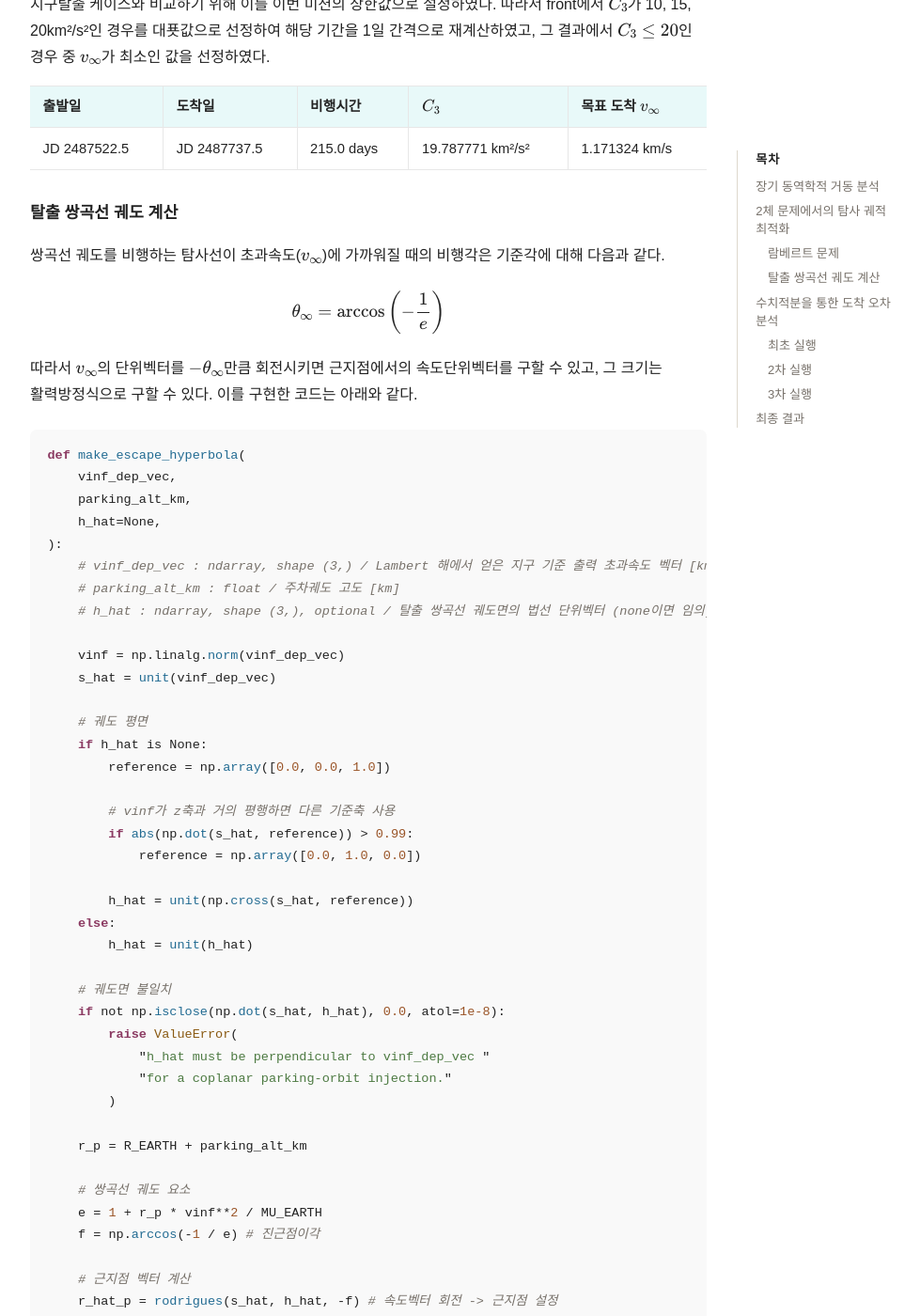
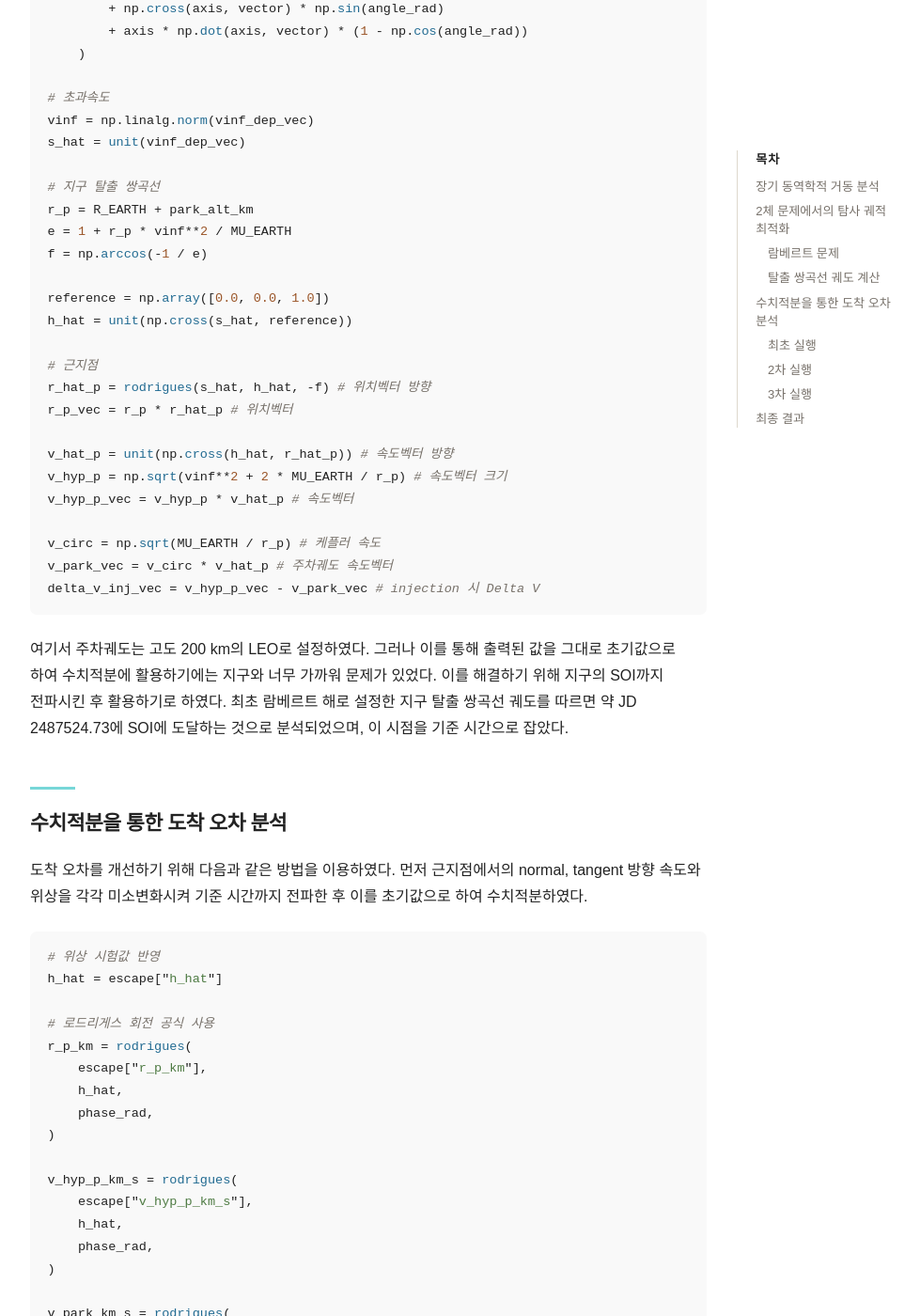
Before and after one commit to shami-momo/shami-momo.github.io, a Jekyll site: the page built from _posts/2026-09-07-2002AA29.md, in a window 1280 px wide and 1400 px high, scrolled down 5488 px. Shown: the whole window at 94% size, without its empty margins (248-1227 px from the left). Built offline with Jekyll 4.4.1, drawn with Linux system fonts in a browser that asks for light colours; some web fonts are replaced; comment, search, counter and statistics services are not loaded; some of the changed text lies outside the part shown.

Commit message:
aa29 update

````diff
--- a/_posts/2026-09-07-2002AA29.md
+++ b/_posts/2026-09-07-2002AA29.md
@@ -32,56 +32,24 @@ image: "/assets/images/posts/2026-09-07-2002AA29/aa29_approach_3d.webp"
 ### 람베르트 문제
 첫 최근접 시기인 2100년경에 탐사 임무를 설정하는 것이 가장 효율적일 것이라고 판단하였다. 먼저 간단한 2체 Lambert 문제를 풂으로써 지구에서 출발해 2002AA29까지 도달하는 궤적을 도출할 수 있었다. Lambert 문제는 중심천체의 $\mu$, 출발 시점에서의 위치벡터 $\mathbf{r}(t_1)$과 도착 시점에서의 위치벡터 $\mathbf{r}(t_2)$, 그리고 비행시간 $\Delta t=t_2-t_1$을 통해 궤도를 특정하는 문제이다.
 
-Solver는 Python의 lamberthub에서 제공하는 것 중 `gooding1990`을 이용하였고, revolution은 0회로 설정하였다. 사용한 함수는 아래와 같다.
+Solver는 Python의 lamberthub에서 제공하는 것 중 `gooding1990`을 이용하였고, revolution은 0회로 설정하였다.
 
 ```python
-def solve_lambert(
-    earth_dep: StateVector,
-    target_arr: StateVector,
-    dep_jd: float,
-    arr_jd: float,
-    *,
-    mu: float = MU_SUN,
-) -> TransferResult:
-    tof_days = float(arr_jd - dep_jd)
+v_sc_dep, v_sc_arr = gooding1990(
+    mu,
+    earth_dep.r,
+    target_arr.r,
+    tof_days,
+    M=0,
+    prograde=True,
+    low_path=True,
+)
 
-    v_sc_departure, v_sc_arrival = gooding1990(
-        mu,
-        earth_dep.r,
-        target_arr.r,
-        tof_days,
-        M=0,
-        prograde=True,
-        low_path=True,
-    )
+vinf_dep_vec = v_sc_dep - earth_dep.v
+vinf_arr_vec = v_sc_arr - target_arr.v
 
-    # 행성 기준 초과속도 벡터 [AU/day]
-    vinf_dep_vec_au_day = v_sc_departure - earth_dep.v
-    vinf_arr_vec_au_day = v_sc_arrival - target_arr.v
-
-    # 벡터 전체를 km/s로 변환
-    vinf_dep_vec_km_s = np.asarray(
-        au_per_day_to_km_per_s(vinf_dep_vec_au_day),
-        dtype=float,
-    )
-    vinf_arr_vec_km_s = np.asarray(
-        au_per_day_to_km_per_s(vinf_arr_vec_au_day),
-        dtype=float,
-    )
-
-    vinf_dep_km_s = float(np.linalg.norm(vinf_dep_vec_km_s))
-    vinf_arr_km_s = float(np.linalg.norm(vinf_arr_vec_km_s))
-
-    return TransferResult(
-        v_dep=v_sc_departure,
-        v_arr=v_sc_arrival,
-        vinf_dep_vec=vinf_dep_vec_km_s,
-        vinf_arr_vec=vinf_arr_vec_km_s,
-        vinf_dep=vinf_dep_km_s,
-        vinf_arr=vinf_arr_km_s,
-        c3=vinf_dep_km_s**2,
-        tof_days=tof_days,
-    )
+c3 = np.linalg.norm(vinf_dep_vec_km_s)**2 # 출발 C3
+vinf_arr = np.linalg.norm(vinf_arr_vec) # 도착 초과속도
 ```
 
 2090년부터 2110년까지의 NASA JPL Horizons 데이터를 호출한 뒤 해당 일자 중 TOF가 30일부터 730일까지의 기간을 갖도록 출발 시기와 도착 시기를 바꿔가며 5일 간격으로 계산하였다. 그 결과 그려진 $C_3$와 도착 $v_\infty$ 산점도는 아래와 같다.
@@ -91,179 +59,220 @@ def solve_lambert(
   <figcaption>출발 $C_3$와 도착 $v_\infty$ 산점도.</figcaption>
 </figure>
 
-산점도 전면에 명확한 front가 관찰되는 모습으로, 여기서 $C_3$는 0에 가까운 수치부터 30km²/s²의 범위를 가지며, 도착 $v_\infty$는 이와 trade-off 관계로 6km/s부터 0까지의 범위를 가지는 것으로 관찰되었다. 또한, front에 가까운 영역에 TOF가 짧은 해들이 몰려있는 것 또한 관찰되었다.
+산점도 전면에 명확한 front가 관찰되는 모습으로, 여기서 $C_3$는 $0\sim30\;\mathrm{km^2/s^2}$의 범위를 가지며, 도착 $v_\infty$는 이와 trade-off 관계로 $0\sim 6\;\mathrm{km/s}$까지의 범위를 가지는 것으로 관찰되었다. 또한, front에 가까운 영역에 TOF가 짧은 해들이 몰려있는 것 또한 관찰되었다.
 
-ULA의 Vulcan Centaur는 화성행 미션의 $C_3$를 20km²/s² 정도로 잡고 있으므로, 이와 같은 고에너지 지구탈출 케이스와 비교하기 위해 이를 이번 미션의 상한값으로 설정하였다. 따라서 front에서 $C_3$가 10, 15, 20km²/s²인 경우를 대푯값으로 선정하여 해당 기간을 1일 간격으로 재계산하였고, 그 결과에서 $C_3\le20$인 경우 중 $v_\infty$가 최소인 값을 선정하였다.
+ULA의 Vulcan Centaur는 화성행 미션의 $C_3$를 $20\;\mathrm{km^2/s^2}$ 정도로 잡고 있으므로, 이와 같은 고에너지 지구탈출 케이스와 비교하기 위해 이를 이번 미션의 상한값으로 설정하였다. 따라서 front에서 $C_3=10,15,20\;\mathrm{km^2/s^2}$인 경우를 대푯값으로 선정하여 해당 기간을 1일 간격으로 재계산하였고, 그 결과에서 $C_3\le20$인 경우 중 $v_\infty$가 최소인 값을 선정하였다.
 
 | 출발일 | 도착일 | 비행시간 | $C_3$ | 목표 도착 $v_\infty$ |
 |---|---|---|---|---|
 | JD 2487522.5 | JD 2487737.5 | 215.0 days | 19.787771 km²/s² | 1.171324 km/s |
 
 ### 탈출 쌍곡선 궤도 계산
-쌍곡선 궤도를 비행하는 탐사선이 초과속도($v_\infty$)에 가까워질 때의 비행각은 기준각에 대해 다음과 같다.
+쌍곡선 궤도를 따라 비행하는 탐사선은 탈출 후 충분한 시간이 흐르면 그 속도가 초과속도 $\mathbf{v}_\infty$에 수렴하며, 이때의 진근점이각은 다음과 같다.
 
-$$\theta_\infty=\arccos\left(-\frac{1}{e}\right)$$
+$$f_\infty=\arccos\left(-\frac{1}{e}\right)$$
 
-따라서 $v_\infty$의 단위벡터를 $-\theta_\infty$만큼 회전시키면 근지점에서의 속도단위벡터를 구할 수 있고, 그 크기는 활력방정식으로 구할 수 있다. 이를 구현한 코드는 아래와 같다.
+따라서 $$\hat{\mathbf{s}}=\mathbf{v}_\infty/\lVert\mathbf{v}_\infty\rVert$$를 궤도면 법선 $\hat{\mathbf{h}}$에 관해 $-f_\infty$만큼 회전시키면 근지점 위치 단위벡터 $\hat{\mathbf{r}}_p$를 구할 수 있다. 이어서 근지점 속도 단위벡터는 $\hat{\mathbf{v}}_p=\hat{\mathbf{h}}\times\hat{\mathbf{r}}_p$로 얻으며, 그 크기는 에너지 보존으로 구할 수 있다.
+
+$$v_p=\sqrt{v_\infty^2+\frac{2\mu_\oplus}{r_p}}$$
+
+이는 다음과 같이 구현하였다.
 
 ```python
-def make_escape_hyperbola(
-    vinf_dep_vec,
-    parking_alt_km,
-    h_hat=None,
+def rodrigues(vector, axis, angle_rad):
+    axis = unit(axis)
+
+    return (
+        vector * np.cos(angle_rad)
+        + np.cross(axis, vector) * np.sin(angle_rad)
+        + axis * np.dot(axis, vector) * (1 - np.cos(angle_rad))
+    )
+
+# 초과속도
+vinf = np.linalg.norm(vinf_dep_vec)
+s_hat = unit(vinf_dep_vec)
+
+# 지구 탈출 쌍곡선
+r_p = R_EARTH + park_alt_km
+e = 1 + r_p * vinf**2 / MU_EARTH
+f = np.arccos(-1 / e)
+
+reference = np.array([0.0, 0.0, 1.0])
+h_hat = unit(np.cross(s_hat, reference))
+
+# 근지점
+r_hat_p = rodrigues(s_hat, h_hat, -f) # 위치벡터 방향
+r_p_vec = r_p * r_hat_p # 위치벡터
+
+v_hat_p = unit(np.cross(h_hat, r_hat_p)) # 속도벡터 방향
+v_hyp_p = np.sqrt(vinf**2 + 2 * MU_EARTH / r_p) # 속도벡터 크기
+v_hyp_p_vec = v_hyp_p * v_hat_p # 속도벡터
+
+v_circ = np.sqrt(MU_EARTH / r_p) # 케플러 속도
+v_park_vec = v_circ * v_hat_p # 주차궤도 속도벡터
+delta_v_inj_vec = v_hyp_p_vec - v_park_vec # injection 시 Delta V
+```
+
+여기서 주차궤도는 고도 200 km의 LEO로 설정하였다. 그러나 이를 통해 출력된 값을 그대로 초기값으로 하여 수치적분에 활용하기에는 지구와 너무 가까워 문제가 있었다. 이를 해결하기 위해 지구의 SOI까지 전파시킨 후 활용하기로 하였다. 최초 람베르트 해로 설정한 지구 탈출 쌍곡선 궤도를 따르면 약 JD 2487524.73에 SOI에 도달하는 것으로 분석되었으며, 이 시점을 기준 시간으로 잡았다.
+
+## 수치적분을 통한 도착 오차 분석
+도착 오차를 개선하기 위해 다음과 같은 방법을 이용하였다. 먼저 근지점에서의 normal, tangent 방향 속도와 위상을 각각 미소변화시켜 기준 시간까지 전파한 후 이를 초기값으로 하여 수치적분하였다.
+
+```python
+# 위상 시험값 반영
+h_hat = escape["h_hat"]
+
+# 로드리게스 회전 공식 사용
+r_p_km = rodrigues(
+    escape["r_p_km"],
+    h_hat,
+    phase_rad,
+)
+
+v_hyp_p_km_s = rodrigues(
+    escape["v_hyp_p_km_s"],
+    h_hat,
+    phase_rad,
+)
+
+v_park_km_s = rodrigues(
+    escape["v_park_km_s"],
+    h_hat,
+    phase_rad,
+)
+
+r_hat_p = unit(r_p_km)
+t_hat_p = unit(v_hyp_p_km_s)
+n_hat_p = unit(np.cross(r_hat_p, t_hat_p))
+
+# tangent, normal 시험값 반영
+dv_burn_km_s = (
+    dv_tangent_km_s * t_hat_p
+    + dv_normal_km_s * n_hat_p
+)
+
+v_after_burn_km_s = v_hyp_p_km_s + dv_burn_km_s
+
+# 기준 시간까지 전파한 값을 mercury6 초기값으로 사용
+def propagate_to_fixed_time(
+    r0_km,
+    v0_km_s,
+    tof_s,
 ):
-    # vinf_dep_vec : ndarray, shape (3,) / Lambert 해에서 얻은 지구 기준 출력 초과속도 벡터 [km/s]
-    # parking_alt_km : float / 주차궤도 고도 [km]
-    # h_hat : ndarray, shape (3,), optional / 탈출 쌍곡선 궤도면의 법선 단위벡터 (none이면 임의)
+    y0 = np.hstack((r0_km, v0_km_s))
 
-    vinf = np.linalg.norm(vinf_dep_vec)
-    s_hat = unit(vinf_dep_vec)
+    def rhs(_, y):
+        r = y[:3]
+        v = y[3:]
 
-    # 궤도 평면
-    if h_hat is None:
-        reference = np.array([0.0, 0.0, 1.0])
+        a = -MU_EARTH * r / np.linalg.norm(r)**3
 
-        # vinf가 z축과 거의 평행하면 다른 기준축 사용
-        if abs(np.dot(s_hat, reference)) > 0.99:
-            reference = np.array([0.0, 1.0, 0.0])
+        return np.hstack((v, a))
 
-        h_hat = unit(np.cross(s_hat, reference))
-    else:
-        h_hat = unit(h_hat)
-
-    # 궤도면 불일치
-    if not np.isclose(np.dot(s_hat, h_hat), 0.0, atol=1e-8):
-        raise ValueError(
-            "h_hat must be perpendicular to vinf_dep_vec "
-            "for a coplanar parking-orbit injection."
-        )
-
-    r_p = R_EARTH + parking_alt_km
-
-    # 쌍곡선 궤도 요소
-    e = 1 + r_p * vinf**2 / MU_EARTH
-    f = np.arccos(-1 / e) # 진근점이각
-
-    # 근지점 벡터 계산
-    r_hat_p = rodrigues(s_hat, h_hat, -f) # 속도벡터 회전 -> 근지점 설정
-    t_hat_p = unit(np.cross(h_hat, r_hat_p)) # 위치벡터 구하기
-    v_hyp_p = np.sqrt(vinf**2 + 2 * MU_EARTH / r_p) # 속도 구하기
-    v_circ = np.sqrt(MU_EARTH / r_p) # 케플러 속도
-
-    r_p_vec = r_p * r_hat_p # 근지점 위치벡터
-    v_hyp_p_vec = v_hyp_p * t_hat_p # 쌍곡선궤도 속도벡터
-    v_parking_vec = v_circ * t_hat_p # 주차궤도 속도벡터
-    delta_v_tmi_vec = v_hyp_p_vec - v_parking_vec # injection 시 Delta V
+    solution = solve_ivp(
+        rhs,
+        (0.0, tof_s),
+        y0,
+        method="DOP853",
+        rtol=1e-12,
+        atol=1e-10,
+        dense_output=True,
+    )
 
     return {
-        "r_p_km": r_p_vec,
-        "v_hyp_p_km_s": v_hyp_p_vec,
-        "v_parking_km_s": v_parking_vec,
-        "delta_v_tmi_km_s": delta_v_tmi_vec,
+        "r_km": solution.y[:3, -1],
+        "v_km_s": solution.y[3:, -1],
+        "solution": solution,
+    }
 
-        "r_p_norm_km": np.linalg.norm(r_p_vec),
-        "v_hyp_p_norm_km_s": np.linalg.norm(v_hyp_p_vec),
-        "delta_v_tmi_norm_km_s": np.linalg.norm(delta_v_tmi_vec),
+handoff = propagate_to_fixed_time(
+    r_p_km,
+    v_after_burn_km_s,
+    HANDOFF_TOF_S,
+)
 
-        "vinf_norm_km_s": vinf,
-        "eccentricity": e,
-        "f_inf_deg": np.degrees(f),
-        "h_hat": h_hat,
-    }
+r_handoff_au = (
+    earth_soi_state.r
+    + handoff["r_km"] / AU_KM
+)
+
+v_handoff_au_day = (
+    earth_soi_state.v
+    + handoff["v_km_s"] * DAY_S / AU_KM
+)
 ```
 
-주차궤도는 고도 200km의 LEO로 설정하였다. 그러나 이를 통해 출력된 값을 그대로 초기값으로 하여 수치적분하기에는 지구와 너무 가까워 문제가 있었다. 이를 해결하기 위해 우선 지구의 SOI까지 전파시킨 결과, JD 2487524.732412126381에 SOI에 도달하는 것으로 분석되었으며, 이 시점을 기준 시간으로 잡았다.
-
-## 수치적분을 통한 도착 오차 분석
-### 최초 실행
+얻은 결과를 이용해 야코비안을 구성하였고, 이를 통해 각 시행에서 사용할 값들을 도출하였다.
 
 ```
-=== Run 1 - nominal ===
-r [au]     : [ 0.218984893111402  -0.993473708383355  -0.0059182258779486 ]
-v [au/day] : [ 0.0164776123110262  0.0033919204486737 -0.0026121392660319 ]
+def calculate_error(vec_sc, vec_aa29):
+    df = vec_sc.merge(
+        vec_aa29,
+        on="time",
+        suffixes=("_sc", "_aa29"),
+    ).sort_values("time")
 
-=== Run 1 - tangent test: +0.010 m/s ===
-r [au]     : [ 0.218984892635684  -0.9934737316228257 -0.0059182542998412 ]
-v [au/day] : [ 0.016477612078817   0.0033919101599327 -0.0026121531394292 ]
+    return (
+        df.iloc[-1][["x_sc", "y_sc", "z_sc"]].to_numpy()
+        - df.iloc[-1][["x_aa29", "y_aa29", "z_aa29"]].to_numpy()
+    )
 
-=== Run 1 - normal test: +0.010 m/s ===
-r [au]     : [ 0.2189848966021198 -0.9934737083833637 -0.0059182259363864 ]
-v [au/day] : [ 0.0164776137635691  0.0033919204486699 -0.0026121392903496 ]
+dr = calculate_error(space_run1_vec, aa29_run1_vec)
+dr_tangent = calculate_error(space_tangent_vec, aa29_run1_vec)
+dr_normal = calculate_error(space_normal_vec, aa29_run1_vec)
+dr_phase = calculate_error(space_phase_vec, aa29_run1_vec)
 
-=== Run 1 - phase test: +0.000057 deg ===
-r [au]     : [ 0.2189848930993746 -0.9934737022487481 -0.0059182265965272 ]
-v [au/day] : [ 0.0164776123067279  0.0033919230606224 -0.0026121395228364 ]
+J0 = np.column_stack([
+    (dr_tangent - dr) / DV_TEST_KM_S,
+    (dr_normal - dr) / DV_TEST_KM_S,
+    (dr_phase - dr) / PHASE_TEST_RAD,
+])
 
-=== Run 1 - result ===
-Miss [km]      : [ -75780.57602185705 -88927.62637008868 159401.60354686342 ]
-Miss norm [km] : 197635.24394027994
+du = np.linalg.solve(J0, -dr)
 ```
 
-1차 시도에서는 목표까지의 거리가 약 197635 km로 큰 오차가 발생하였다. 이를 해결하기 위해 normal, tangent 방향 속도와 궤도의 위상에 미소 섭동을 각각 가한 세 번의 수치적분으로 도착 위치의 Jacobian을 구성하였고, 이후 도착 이탈 위치와 초기값의 선형 가정을 통해 보정값을 도출하였다.
+### 최초 실행
+초기 궤적을 수치적분하여 얻은 결과, 도착 시점에서 탐사선과 2002 AA29 사이의 위치 오차는
 
-```
-Tangential correction [m/s] : -25.2720839049471
-Normal correction [m/s]     :  42.830656715426144
-Phase correction [deg]      :  -0.583830690461398
-```
+$$\Delta\mathbf{r}_1=\begin{bmatrix}-75780.6 \\ -88927.6 \\ 159401.6\end{bmatrix}\;\mathrm{km}$$
+
+였고, 그 크기는
+
+$$\lVert\Delta\mathbf{r}_1\rVert=197635.2\;\mathrm{km}$$
+
+였다. 도착 오차에 대한 각 설계변수의 민감도는 tangential 및 normal 속도, 그리고 위상에 각각 작은 섭동
+
+$$\delta v_t=0.010\;\mathrm{m/s}, \quad\delta v_n=0.010\;\mathrm{m/s}, \quad\delta \phi=0.0-0057^\circ$$
+
+을 가한 추가 계산을 통해 구하였다. 이를 이용해 계산한 1차 보정량은 다음과 같았다.
+
+$$\begin{aligned}\Delta v_t&=-25.2721\;\mathrm{m/s}\\\Delta v_n&=42.8307\;\mathrm{m/s}\\\Delta \phi&=-0.583831^\circ\end{aligned}$$
 
 ### 2차 실행
+1차 보정을 적용하여 다시 적분한 결과, 위치 오차는
 
-```
-=== Run 2 - nominal ===
-r [au]     : [ 0.2190008788245177 -0.99347691868799   -0.0058392110341201 ]
-v [au/day] : [ 0.0164843287792402  0.0033915700528674 -0.0025744770824569 ]
+$$\Delta\mathbf{r}_2=\begin{bmatrix}-12686.7 \\ -10471.9\\ 2095.1\end{bmatrix}\;\mathrm{km}$$
 
-=== Run 2 - tangent test: +0.010 m/s ===
-r [au]     : [ 0.219000878461371  -0.9934769421842726 -0.0058392396956151 ]
-v [au/day] : [ 0.0164843285992475  0.0033915596519533 -0.0025744911047605 ]
+로 감소하였고, 그 크기는
 
-=== Run 2 - normal test: +0.010 m/s ===
-r [au]     : [ 0.2190008822458898 -0.9934769187627871 -0.0058392111879516 ]
-v [au/day] : [ 0.0164843301992063  0.0033915700194774 -0.0025744771539928 ]
+$$\lVert\Delta\mathbf{r}_2\rVert=16583.2\;\mathrm{km}$$
 
-=== Run 2 - phase test: +0.000057 deg ===
-r [au]     : [ 0.2190008788124365 -0.9934769126326549 -0.0058392117559088 ]
-v [au/day] : [ 0.016484328774936   0.0033915726270466 -0.002574477339612  ]
+였다. 여전히 오차가 충분히 작지 않으므로 동일한 방법으로 민감도를 다시 계산하여 다음 보정량을 얻었다.
 
-=== Run 2 - result ===
-Miss [km]      : [ -12686.748967908798 -10471.880921095493 2095.1327741313357 ]
-Miss norm [km] : 16583.228598242804
-```
-
-2차 시도에서는 목표까지의 거리가 약 16583 km로 비교적 줄었지만 여전히 오차가 크므로, 다시 보정하였다.
-
-```
-Tangential correction [m/s] :  0.03162744307933597
-Normal correction [m/s]     :  0.7486773882154623
-Phase correction [deg]      : -0.0051237639178069415
-```
+$$\begin{aligned}\Delta v_t&=0.03163\;\mathrm{m/s}\\\Delta v_n&=0.74868\;\mathrm{m/s}\\\Delta \phi&=-0.005124^\circ\end{aligned}$$
 
 ### 3차 실행
+2차 보정까지 적용한 후 다시 적분한 결과 위치오차는
 
-```
-=== Run 3 - nominal ===
-r [au]     : [ 0.2190011349135082 -0.9934775401623243 -0.0058392486829256 ]
-v [au/day] : [ 0.0164844349076509  0.0033913044328732 -0.0025745038074752 ]
+$$\Delta\mathbf{r}_3=\begin{bmatrix}1.4831 \\ 0.2668 \\ -0.1666\end{bmatrix}\;\mathrm{km}$$
 
-=== Run 3 - tangent test: +0.010 m/s ===
-r [au]     : [ 0.2190011345524432 -0.9934775636612063 -0.0058392773416829 ]
-v [au/day] : [ 0.0164844347286348  0.0033912940306683 -0.0025745178285073 ]
+였고, 크기는
 
-=== Run 3 - normal test: +0.010 m/s ===
-r [au]     : [ 0.2190011383349606 -0.993477540238437  -0.0058392488384364 ]
-v [au/day] : [ 0.0164844363276539  0.0033913043988953 -0.002574503879842  ]
+$$\lVert\Delta\mathbf{r}_3\rVert=1.516\;\mathrm{km}$$
 
-=== Run 3 - phase test: +0.000057 deg ===
-r [au]     : [ 0.2190011349014167 -0.9934775341069576 -0.0058392494053363 ]
-v [au/day] : [ 0.0164844349033422  0.0033913070070765 -0.0025745040648962 ]
+까지 감소하였다.
 
-=== Run 3 - result ===
-Miss [km]      : [ 1.4830792022327837  0.2668104121046941 -0.1665995345890995 ]
-Miss norm [km] : 1.5160696293469542
-```
-
-3차 시도에서는 목표까지의 거리가 1.52km로 도출되었다. 해당 시점에서의 상대속도는 1.2398 km/s이므로 고속 근접 통과라는 측면의 목표는 달성했다고 볼 수 있다.
+따라서 최초 약 $1.98\times10^5\;\mathrm{km}$였던 도착 위치 오차를 세 차례의 궤도 계산과 두 차례의 differential correction을 통해 약 $1.52\;\mathrm{km}$까지 줄일 수 있었다.
 
 ## 최종 결과
 
@@ -288,6 +297,8 @@ Miss norm [km] : 1.5160696293469542
 | 도착일 | JD 2487737.5 |
 | 비행시간 | 215.0 days |
 | 지구 출발 $C_3$ | 19.1909 km²/s² |
-| 탈출궤도 투입 Δv  | 4.064 km/s |
+| 200 km 주차궤도 기준 탈출궤도 투입 Δv  | 4.064 km/s |
 | 목표 도착 $v_\infty$ | 1.2398 km/s |
-| 도착 위치오차 | 1.52 km |
+| 도착 위치오차 | 1.516 km |
+
+도착 시점에서의 2002AA29와의 상대속도는 약 $1.24\;\mathrm{km/s}$이므로 고속 근접 통과라는 측면의 목표는 달성했다고 볼 수 있으며, Dawn의 예시와 같이 도착 전부터 장시간 이온 추력기를 통한 감속이 필요하고, 이 과정에서 도착 오차를 줄이는 기동도 함께 수행하는 것이 이상적이다.
````
